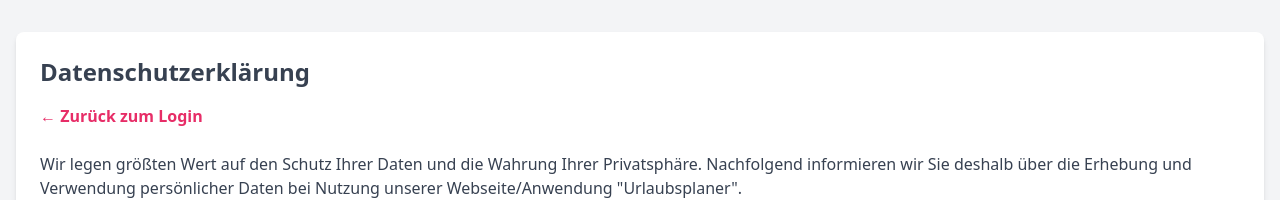
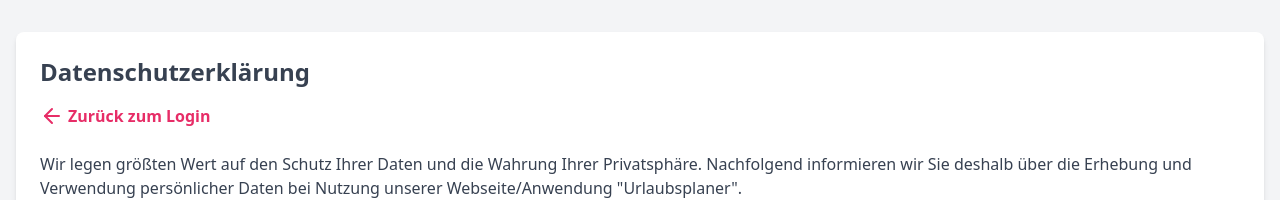
Before and after one commit to philipp-1337/urlaubsplanerV2, a React (Create React App) app: page /datenschutz in a window 1280 px wide. Shown: the top 200 px of the page. Built offline with nearby package versions, Linux system fonts and the light colour scheme; no server answers.

Commit message:
Arrow fix

```diff
--- a/src/components/legal/PrivacyPolicyPage.js
+++ b/src/components/legal/PrivacyPolicyPage.js
@@ -2,6 +2,7 @@ import React, { useState } from 'react';
 import { toast } from 'sonner';
 import { Link } from 'react-router-dom'; // Import Link
 import { useAuth } from '../../context/AuthContext'; // Import useAuth
+import { ArrowLeftIcon } from 'lucide-react';
 
 const PrivacyPolicyPage = () => {
   // Developer Mode Unlock State
@@ -71,9 +72,9 @@ const PrivacyPolicyPage = () => {
           <p className="mb-6">
             <Link
               to="/login"
-              className="text-primary hover:underline font-semibold"
+              className="text-primary hover:underline font-semibold flex items-center gap-1"
             >
-              &larr; Zurück zum Login
+              <ArrowLeftIcon /> Zurück zum Login
             </Link>
           </p>
         )}
```
